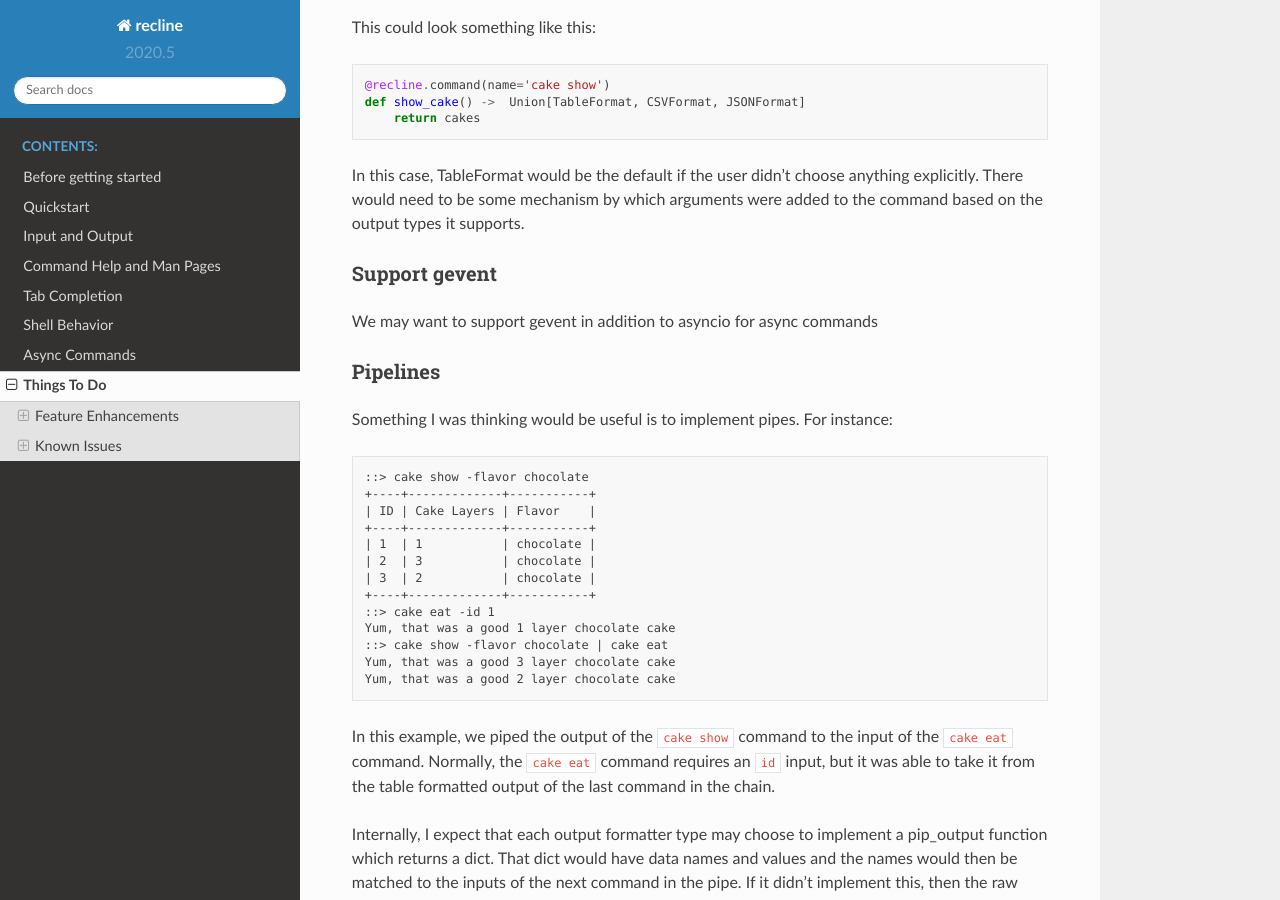
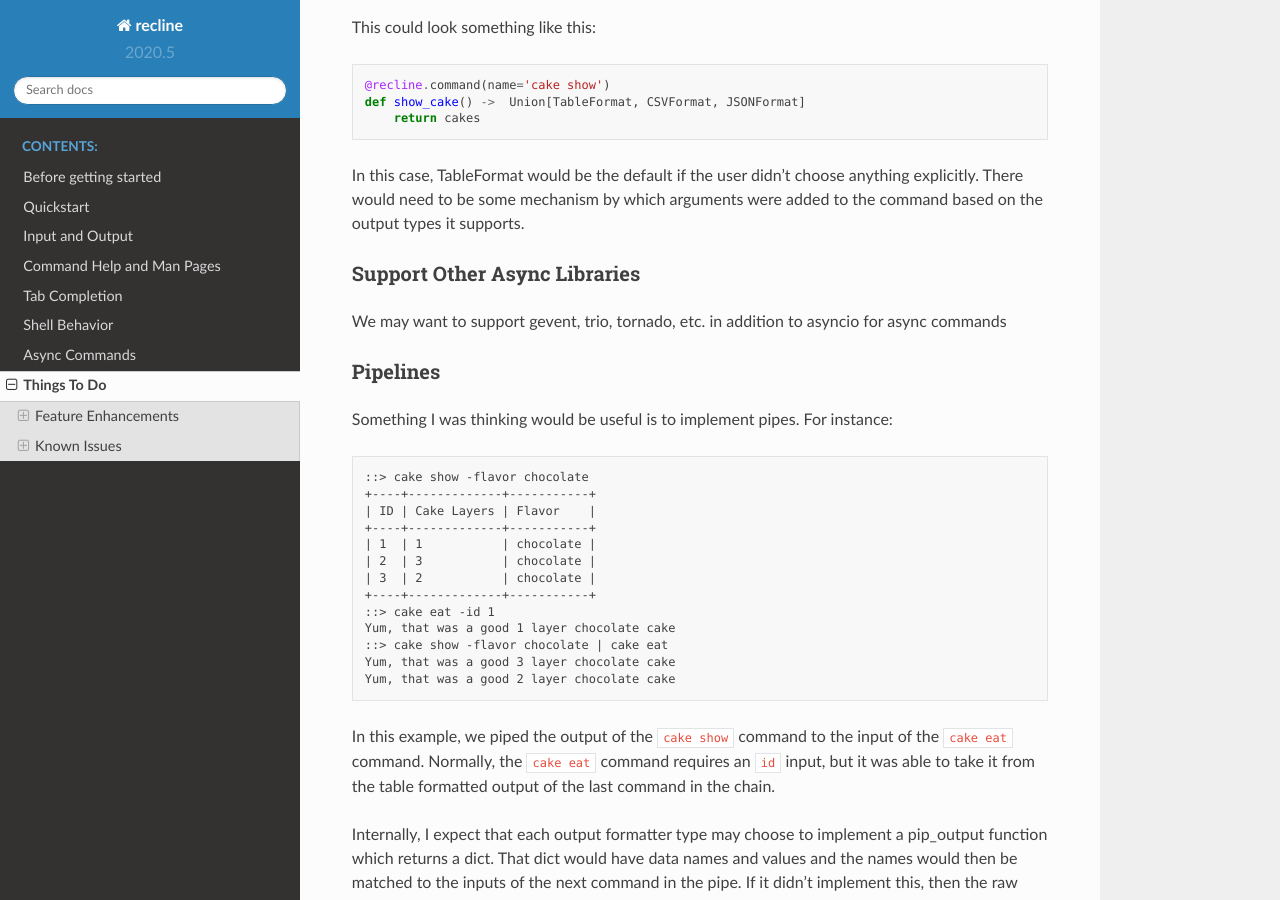
Before and after one commit to NetApp/recline, a Sphinx documentation site: the page built from docs/todo/index.rst, in a window 1280 px wide and 900 px high, scrolled down 466 px. Built offline with Sphinx 7.4.7 and the Read the Docs theme 2.0.0, drawn with Linux system fonts in a browser that asks for light colours; pages that are not in the unit, such as notebooks, are missing from menus; the version number is read from the project's files by our own code.

Commit message:
Update index.rst

```diff
--- a/docs/todo/index.rst
+++ b/docs/todo/index.rst
@@ -30,9 +30,9 @@ In this case, TableFormat would be the default if the user didn't choose anythin
 explicitly. There would need to be some mechanism by which arguments were added to
 the command based on the output types it supports.
 
-Support gevent
-**************
-We may want to support gevent in addition to asyncio for async commands
+Support Other Async Libraries
+*****************************
+We may want to support gevent, trio, tornado, etc. in addition to asyncio for async commands
 
 Pipelines
 *********
```
